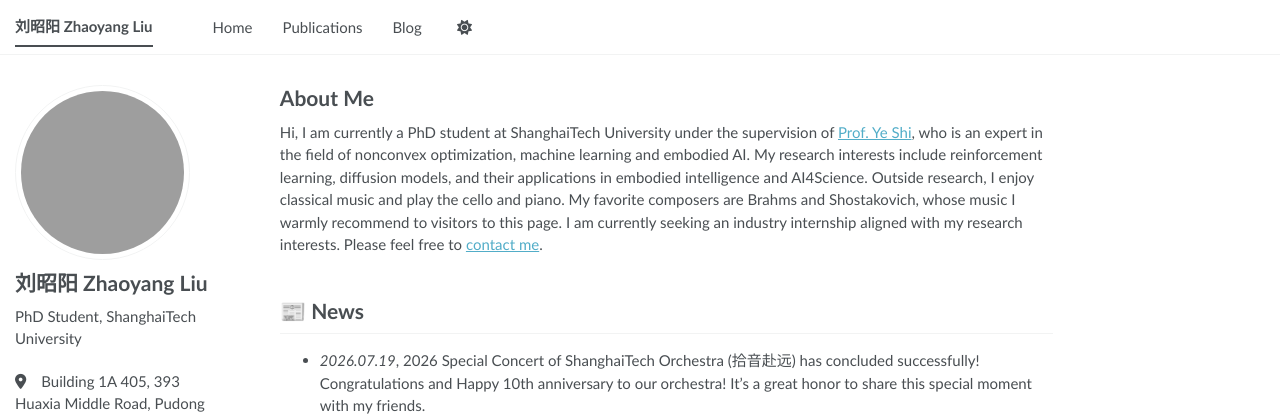
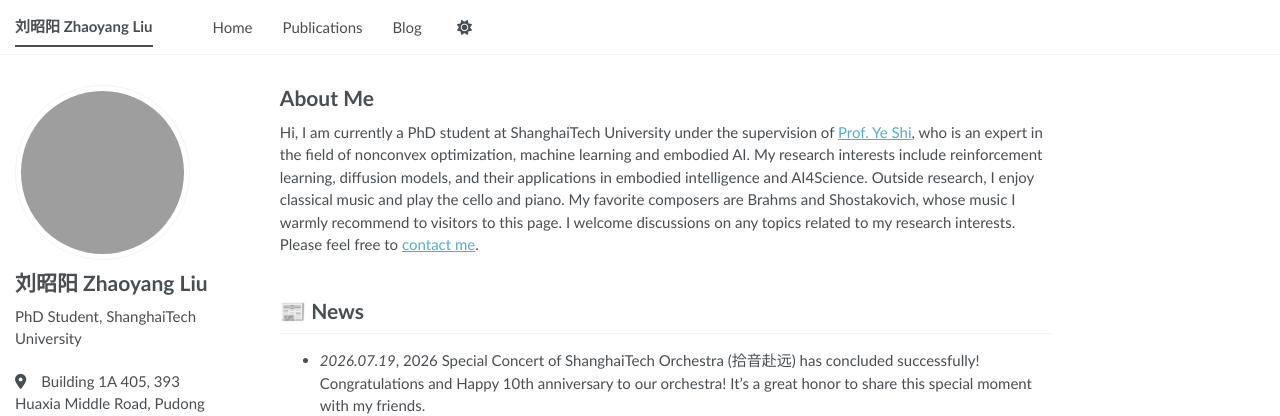
Before and after one commit to zhy-liu/zhy-liu.github.io, a Jekyll site: the page built from _pages/about.md, in a window 1280 px wide and 900 px high. Shown: the top 416 px of the window. Built offline with Jekyll 4.4.1, drawn with Linux system fonts in a browser that asks for light colours; a style sheet for code colours, icons or effects is not loaded; our own code applies the rules of GitHub Pages for plain Markdown files.

Commit message:
Replace internship notice with an open invitation to discuss research

```diff
--- a/_pages/about.md
+++ b/_pages/about.md
@@ -6,7 +6,7 @@
 
 # About Me
 
-Hi, I am currently a PhD student at ShanghaiTech University under the supervision of <a href="https://shiye21.github.io/" target="_blank" rel="noopener noreferrer">Prof. Ye Shi</a>, who is an expert in the field of nonconvex optimization, machine learning and embodied AI. My research interests include reinforcement learning, diffusion models, and their applications in embodied intelligence and AI4Science. Outside research, I enjoy classical music and play the cello and piano. My favorite composers are Brahms and Shostakovich, whose music I warmly recommend to visitors to this page. I am currently seeking an industry internship aligned with my research interests. Please feel free to [contact me](mailto:liuzhy2023@shanghaitech.edu.cn).
+Hi, I am currently a PhD student at ShanghaiTech University under the supervision of <a href="https://shiye21.github.io/" target="_blank" rel="noopener noreferrer">Prof. Ye Shi</a>, who is an expert in the field of nonconvex optimization, machine learning and embodied AI. My research interests include reinforcement learning, diffusion models, and their applications in embodied intelligence and AI4Science. Outside research, I enjoy classical music and play the cello and piano. My favorite composers are Brahms and Shostakovich, whose music I warmly recommend to visitors to this page. I welcome discussions on any topics related to my research interests. Please feel free to [contact me](mailto:liuzhy2023@shanghaitech.edu.cn).
 
 ## 📰 News
 
```
